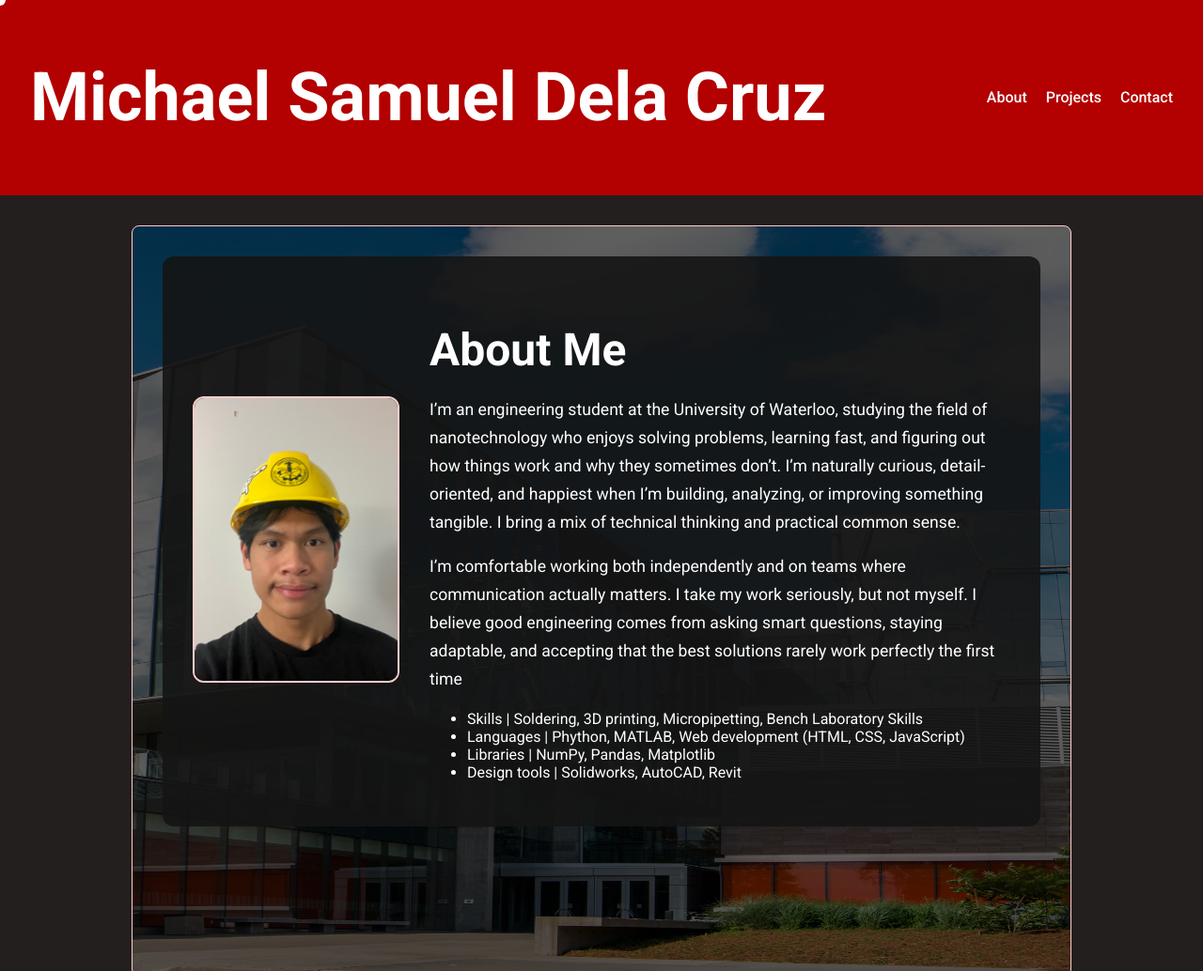
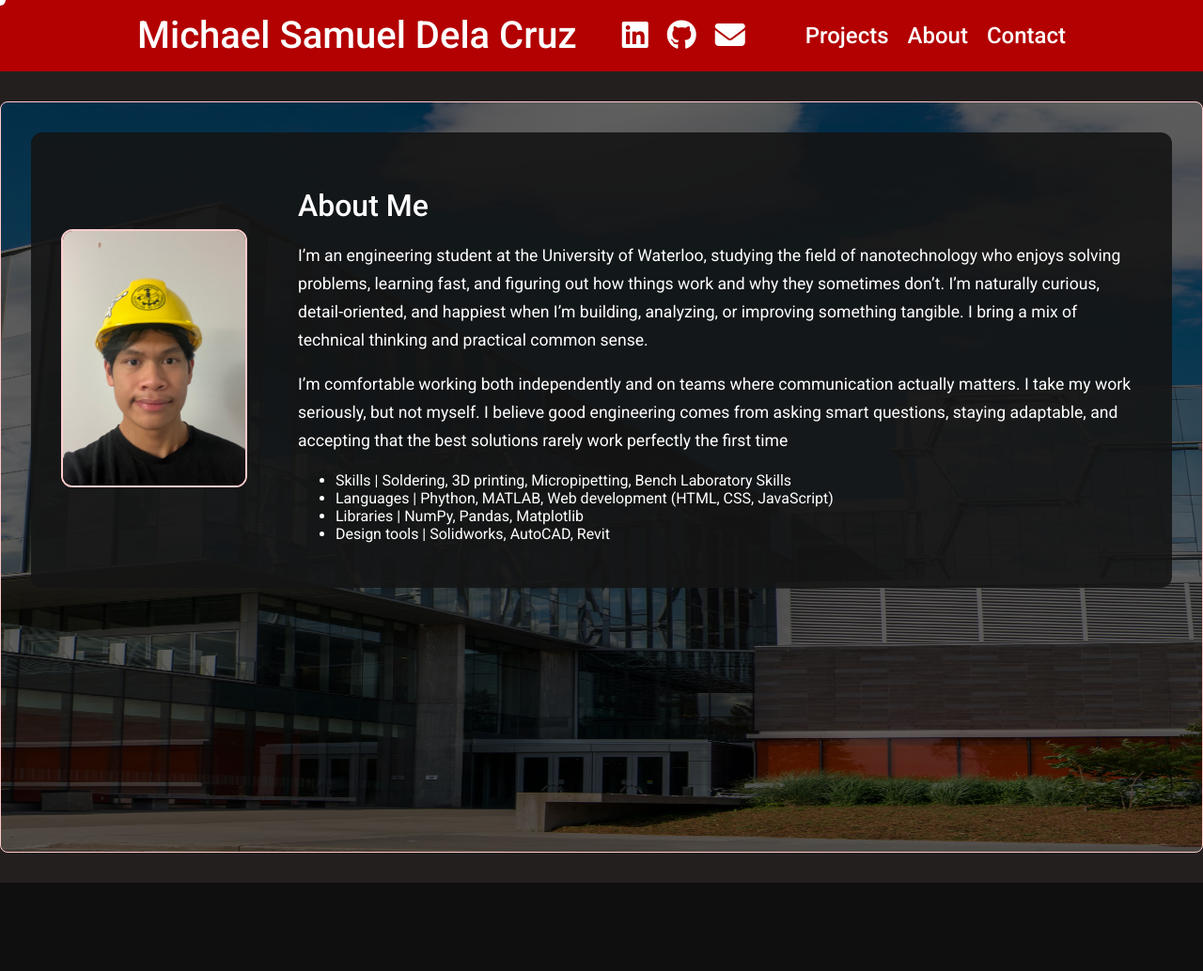
Before and after one commit to jemichael2024/Michael-Samuel-Website, a plain HTML site: page index.html in a window 1280 px wide. Shown: the top 1034 px of the page at 94% size. Drawn offline with Linux system fonts and the light colour scheme.

Commit message:
small changes

```diff
--- a/index.html
+++ b/index.html
@@ -10,9 +10,16 @@
   <link rel="preconnect" href="https://fonts.gstatic.com" crossorigin>
   <link href="https://fonts.googleapis.com/css2?family=Roboto:wght@300;400;500;700&display=swap" rel="stylesheet">
 
-  <!-- CSS -->
+  <!-- Font Awesome Icons -->
+  <link
+    rel="stylesheet"
+    href="https://cdnjs.cloudflare.com/ajax/libs/font-awesome/6.5.0/css/all.min.css"
+  />
+
+  <!-- Your CSS -->
   <link rel="stylesheet" href="style.css">
 </head>
+
 
 <div id="lightbox" class="lightbox">
   <img id="lightbox-img" src="" alt="Expanded view">
@@ -21,15 +28,23 @@
 <div id="cursor"></div>
 
 <body>
-
-<header>
-  <h1>Michael Samuel Dela Cruz</h1>
+<header class="header">
+  <div class="header-left">
+    <h1>Michael Samuel Dela Cruz</h1>
+  </div>
+  <div class="social-icons">
+    <a href="https://linkedin.com/in/..." target="_blank"><i class="fab fa-linkedin"></i></a>
+    <a href="https://github.com/..." target="_blank"><i class="fab fa-github"></i></a>
+    <a href="mailto:..."><i class="fas fa-envelope"></i></a>
+  </div>
   <nav>
+    <a href="#projects">Projects</a>
     <a href="#about">About</a>
-    <a href="#projects">Projects</a>
     <a href="#contact">Contact</a>
   </nav>
+
 </header>
+
 
 <!-- ABOUT SECTION -->
 <section id="about" class="fade section-placeholder">
@@ -305,7 +320,7 @@
 
       <h4>Final Design</h4>
       <ul>
-        <li><strong>Device:</strong> UV-C Medical Instrument Cleaner</li>
+        <li><strong>Device:</strong> UV-C Medical Instrument Cleaner designed and rendered on CAD</li>
         <li><strong>Dimensions:</strong> 2″ × 2″ × 8″</li>
         <li><strong>Components:</strong> Body, Drawer, UV-C Light System</li>
       </ul>
--- a/style.css
+++ b/style.css
@@ -17,12 +17,12 @@
 }
 /* ---------- RESPONSIVE TYPOGRAPHY ---------- */
 h1 {
-  font-size: clamp(2.6rem, 6vw, 4.5rem);
+  font-size: clamp(2rem, 6vw, 4.5rem);
   line-height: 1.1;
 }
 
 h2 {
-  font-size: clamp(1.8rem, 4vw, 3rem);
+  font-size: clamp(3rem, 4vw, 3rem);
   line-height: 1.2;
 }
 
@@ -37,6 +37,7 @@
   display: flex;
   justify-content: space-between;
   align-items: center;
+
 }
 
 nav a {
@@ -44,12 +45,50 @@
   margin-left: 1rem;
   text-decoration: none;
   font-weight: 500;
-  font-size: 1rem;
+  font-size: 1.5rem;
+}
+
+.site-header {
+  display: flex;
+  justify-content: space-between;
+  align-items: center;
+  background: #b30000;
+  padding: 1rem 2rem;
+  color: white;
+}
+
+.header-left {
+  display: flex;
+  align-items: center;
+  gap: 1rem;
+}
+.header-left h1 {
+  margin: 0;
+  white-space: nowrap;
+  font-size: 2.5rem;   /* 👈 smaller name */
+  font-weight: 500;
+}
+
+.social-icons {
+  display: flex;
+  gap: 14px;
+}
+
+.social-icons a {
+  color: white;
+  font-size: 1.3rem;
+  transition: transform 0.2s ease, color 0.2s ease;
+}
+
+.social-icons a:hover {
+  color: #ffcccc;
+  transform: translateY(-2px);
 }
 
 /* ---------- ABOUT ---------- */
 #about {
-  max-width: 1000px;
+  max-width: 1300px;
+  max-height: 500px;
   margin: 2rem auto;
   padding: 2rem;
 
@@ -79,7 +118,7 @@
 }
 
 .about-image img {
-  width: 100%;
+  width: 90%;
   border-radius: 12px;
   border: 2px solid #ffcccc;
 }
@@ -89,7 +128,8 @@
 }
 
 #about h2 {
-  font-weight: 700;
+  font-weight: 500;
+  font-size: 2rem;
 }
 
 #about p {
@@ -455,3 +495,27 @@
 * {
   cursor: none !important;
 }
+/* ---------- HEADER ---------- */
+.header {
+  display: flex;
+  justify-content: center; /* 👈 bring everything inward */
+  align-items: center;
+  gap: 3rem;               /* controls spacing between groups */
+}
+
+
+.social-icons {
+  display: flex;
+  gap: 20px;
+}
+
+.social-icons a {
+  color: white;
+  font-size: 2rem;
+  transition: transform 0.2s ease, color 0.2s ease;
+}
+
+.social-icons a:hover {
+  transform: translateY(-2px);
+  color: #ffcccc;
+}
```
